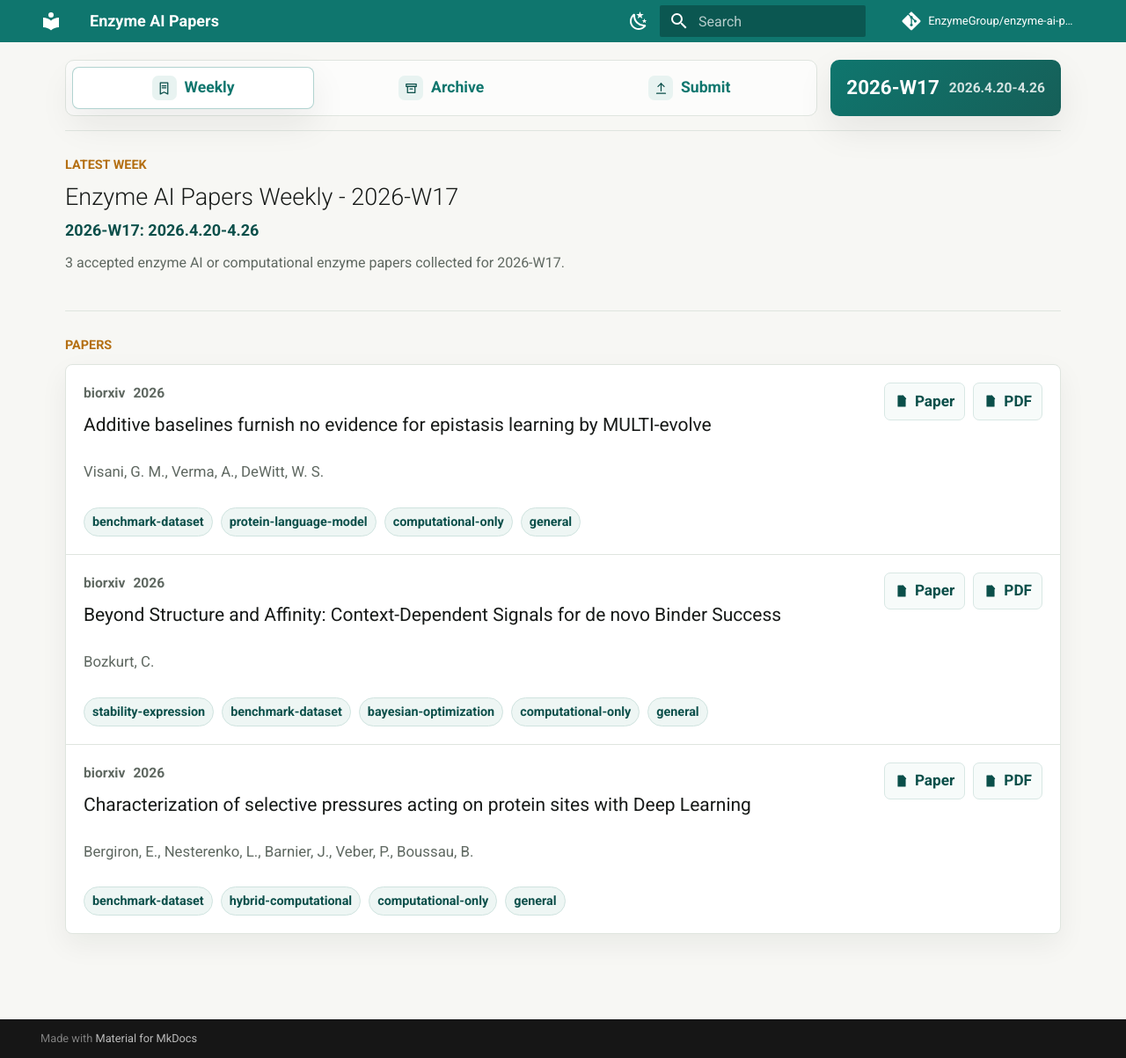
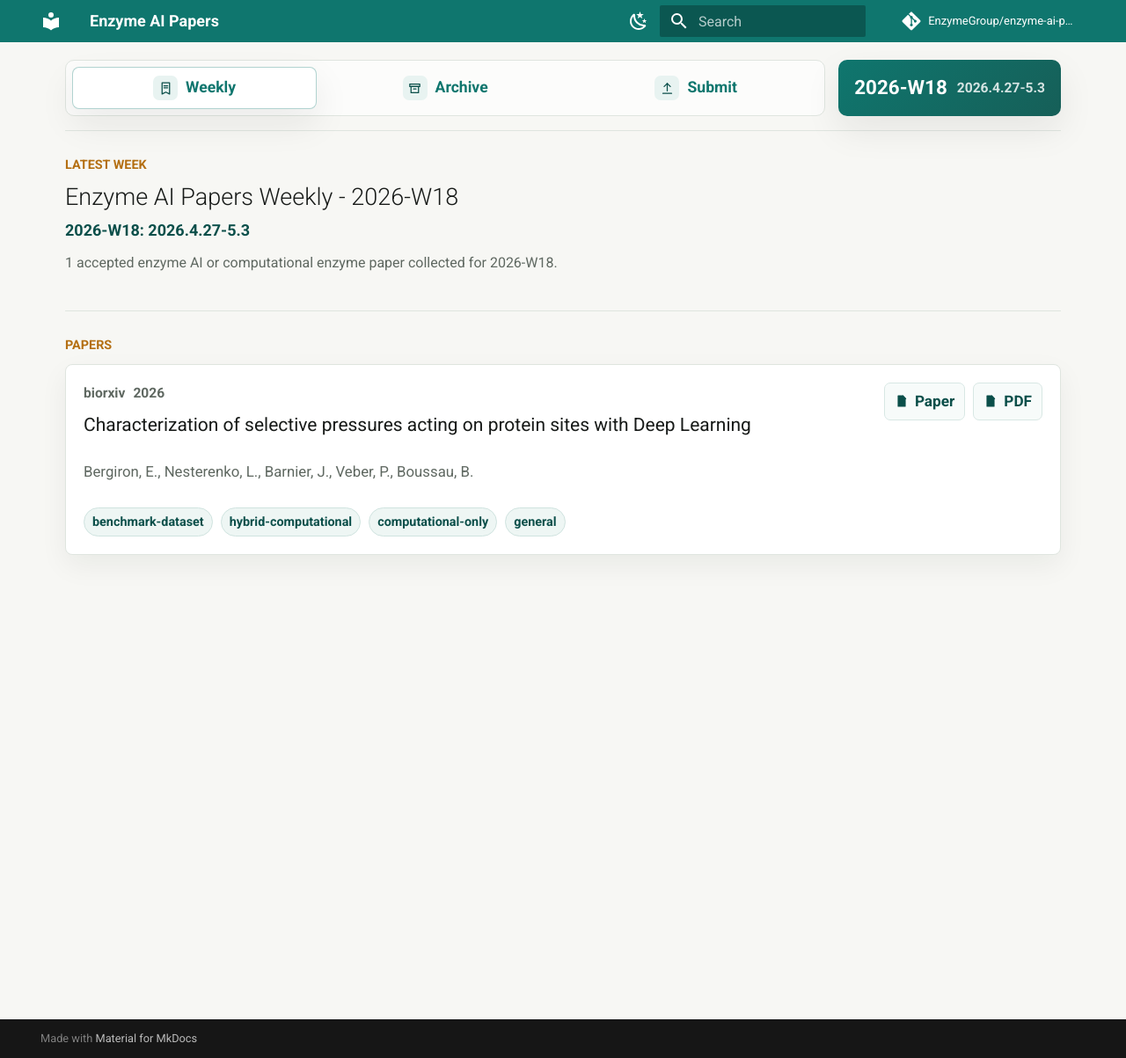
Before and after one commit to EnzymeGroup/enzyme-ai-papers, an MkDocs documentation site: the page built from docs/index.md, in a window 1280 px wide and 1203 px high. Shown: the whole window at 88% size. Built offline with MkDocs 1.6.1 and Material for MkDocs 9.7.7, drawn with Linux system fonts in a browser that asks for light colours; comment, search, counter and statistics services are not loaded.

Commit message:
Use project timezone for accepted papers

```diff
--- a/docs/index.md
+++ b/docs/index.md
@@ -31,8 +31,8 @@ hide:
 
 <aside class="issue-card">
   <span class="issue-kicker">Latest issue</span>
-  <strong>2026-W17</strong>
-  <span class="issue-range">2026.4.20-4.26</span>
+  <strong>2026-W18</strong>
+  <span class="issue-range">2026.4.27-5.3</span>
 </aside>
 
 </section>
@@ -41,42 +41,14 @@ hide:
 
 <section class="weekly-overview">
   <div class="section-label">Latest Week</div>
-  <h2>Enzyme AI Papers Weekly - 2026-W17</h2>
-  <p class="weekly-range">2026-W17: 2026.4.20-4.26</p>
-  <p class="weekly-summary">3 accepted enzyme AI or computational enzyme papers collected for 2026-W17.</p>
+  <h2>Enzyme AI Papers Weekly - 2026-W18</h2>
+  <p class="weekly-range">2026-W18: 2026.4.27-5.3</p>
+  <p class="weekly-summary">1 accepted enzyme AI or computational enzyme paper collected for 2026-W18.</p>
 </section>
 
 <section class="weekly-paper-section" id="weekly-papers">
   <div class="section-label">Papers</div>
   <div class="weekly-paper-list">
-
-<article class="paper-row">
-  <div class="paper-row-main">
-    <div class="paper-meta">
-      <span>biorxiv</span>
-      <span>2026</span>
-    </div>
-    <h3>Additive baselines furnish no evidence for epistasis learning by MULTI-evolve</h3>
-    <p class="authors">Visani, G. M., Verma, A., DeWitt, W. S.</p>
-    <div class="tags"><span>benchmark-dataset</span><span>protein-language-model</span><span>computational-only</span><span>general</span></div>
-  </div>
-  <div class="paper-links"><a href="https://www.biorxiv.org/content/10.64898/2026.04.23.719915v1"><svg viewBox="0 0 24 24" aria-hidden="true"><path d="M6 3h8l4 4v14H6z"/><path d="M14 3v5h5"/><path d="M9 13h6M9 17h6"/></svg><span>Paper</span></a><a href="https://www.biorxiv.org/content/10.64898/2026.04.23.719915v1.full.pdf"><svg viewBox="0 0 24 24" aria-hidden="true"><path d="M6 3h8l4 4v14H6z"/><path d="M14 3v5h5"/><path d="M8.5 16h7"/></svg><span>PDF</span></a></div>
-</article>
-
-
-<article class="paper-row">
-  <div class="paper-row-main">
-    <div class="paper-meta">
-      <span>biorxiv</span>
-      <span>2026</span>
-    </div>
-    <h3>Beyond Structure and Affinity: Context-Dependent Signals for de novo Binder Success</h3>
-    <p class="authors">Bozkurt, C.</p>
-    <div class="tags"><span>stability-expression</span><span>benchmark-dataset</span><span>bayesian-optimization</span><span>computational-only</span><span>general</span></div>
-  </div>
-  <div class="paper-links"><a href="https://www.biorxiv.org/content/10.64898/2026.04.13.718094v1"><svg viewBox="0 0 24 24" aria-hidden="true"><path d="M6 3h8l4 4v14H6z"/><path d="M14 3v5h5"/><path d="M9 13h6M9 17h6"/></svg><span>Paper</span></a><a href="https://www.biorxiv.org/content/10.64898/2026.04.13.718094v1.full.pdf"><svg viewBox="0 0 24 24" aria-hidden="true"><path d="M6 3h8l4 4v14H6z"/><path d="M14 3v5h5"/><path d="M8.5 16h7"/></svg><span>PDF</span></a></div>
-</article>
-
 
 <article class="paper-row">
   <div class="paper-row-main">
```
Also changed, not shown: README.md (+14 -8 lines), docs/archive.md (+34 -26 lines), docs/info.md (+2 -2 lines), 6 other files.
